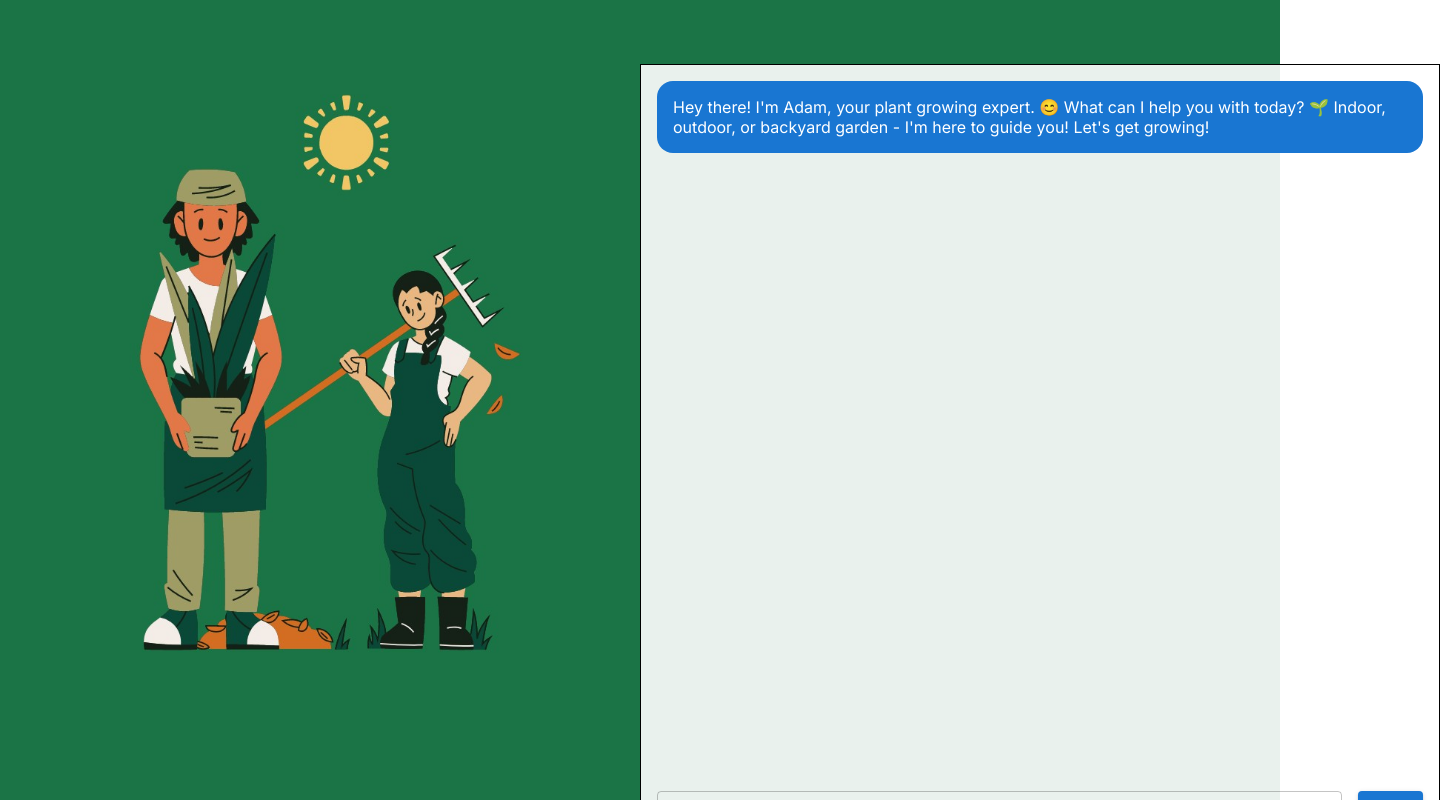
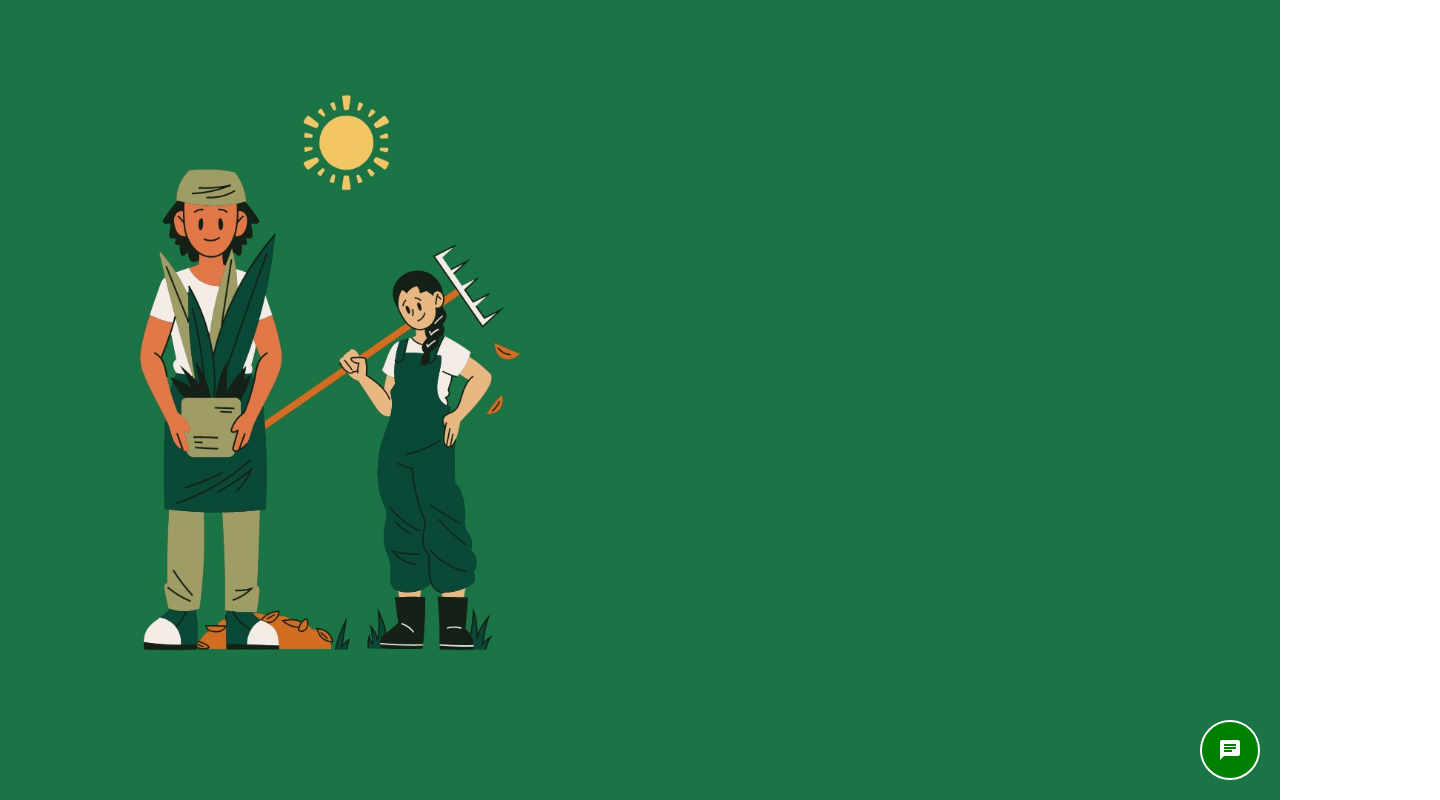
Before and after one commit to Fatima-FSSE/rootranger, a Next.js app: page / in a window 1280 px wide. Shown: the top 800 px of the page, 1440 px wide, since content can reach past the window. Built offline with nearby package versions, Linux system fonts and the light colour scheme.

Commit message:
improved UI and added animation for the responses

```diff
--- a/app/page.js
+++ b/app/page.js
@@ -1,109 +1,143 @@
 "use client";
-import { useState } from "react";
-import { Box, Button, Stack, TextField } from "@mui/material";
+import { useState, useEffect } from "react";
+import {
+  Box,
+  Button,
+  Stack,
+  TextField,
+  IconButton,
+  Avatar,
+} from "@mui/material";
+import ChatIcon from "@mui/icons-material/Chat"; // Make sure to install MUI icons if not already
+
 export default function Home() {
-
   const greetingMessage = `
 Hey there! I'm Adam, your plant growing expert. 😊 What can I help you with today? 🌱
 Indoor, outdoor, or backyard garden - I'm here to guide you! Let's get growing!
 `;
 
   const [messages, setMessages] = useState([
-    { role: 'model', text: greetingMessage },
+    { role: "model", text: greetingMessage },
   ]);
-  const [input, setInput] = useState('');
+  const [input, setInput] = useState("");
   const [isSending, setIsSending] = useState(false);
+  const [displayText, setDisplayText] = useState("");
+  const [currentMessage, setCurrentMessage] = useState("");
+  const [chatOpen, setChatOpen] = useState(false); // State to handle chat visibility
+
+  const typeText = (text, index = 0) => {
+    if (index < text.length) {
+      setDisplayText((prev) => prev + text[index]);
+      setTimeout(() => typeText(text, index + 1), 15);
+    }
+  };
+
+  useEffect(() => {
+    if (currentMessage) {
+      setDisplayText("");
+      typeText(currentMessage);
+    }
+  }, [currentMessage]);
+
+  useEffect(() => {
+    setCurrentMessage(greetingMessage);
+  }, []);
 
   const sendMessage = async () => {
-    const newMessage = { role: 'user', text: input };
+    const newMessage = { role: "user", text: input };
     const updatedMessages = [...messages, newMessage];
     setMessages(updatedMessages);
-    setInput('');
+    setInput("");
     setIsSending(true);
 
-    const history = updatedMessages.map(msg => ({
-      role: msg.role,
-      parts: [{ text: msg.text }],
-    }));
-
     try {
-      const response = await fetch('/api/chatbot', {
-        method: 'POST',
+      const response = await fetch("/api/chatbot", {
+        method: "POST",
         headers: {
-          'Content-Type': 'application/json',
+          "Content-Type": "application/json",
         },
         body: JSON.stringify({
           message: input,
-          history,
+          history: updatedMessages.map((msg) => ({
+            role: msg.role,
+            parts: [{ text: msg.text }],
+          })),
         }),
       });
 
       const data = await response.json();
       if (response.ok) {
-        const botMessage = { role: 'model', text: data.text };
-        setMessages([...updatedMessages, botMessage]);
+        const botMessage = { role: "model", text: data.text };
+        updatedMessages.push(botMessage);
+        setMessages(updatedMessages);
+        setCurrentMessage(data.text);
       } else {
-        console.error('Error response from server:', data.error);
+        console.error("Error response from server:", data.error);
       }
     } catch (error) {
-      console.error('Error sending message:', error);
+      console.error("Error sending message:", error);
     } finally {
       setIsSending(false);
     }
   };
 
   return (
-
     <Box
-  width="100vw"
+      width="100%"
       height="100vh"
       display="flex"
-  justifyContent="center"
-  alignItems="center"
-  position="relative"
+      justifyContent="flex-end"
+      alignItems="flex-end"
       sx={{
         backgroundImage: 'url("rootrangerbg.jpg")',
-    backgroundSize: 'cover',
-    backgroundPosition: 'center',
+        backgroundSize: "cover",
+        backgroundPosition: "center",
+        position: "relative",
       }}
     >
+      {chatOpen ? (
         <Stack
           direction={"column"}
-    width="800px"
-    height="800px"
+          width="500px" // Fixed width
+          height="600px" // Fixed height
           border="1px solid black"
           p={2}
-    position="absolute"
-    top="8%"
-    left="50%"
-    transform="translate(-50%, -50%)"
-    bgcolor="rgba(255, 255, 255, 0.9)" // Optional: to make the background slightly transparent
+          bgcolor="rgba(255, 255, 255, 0.8)"
+          sx={{
+            overflowY: "auto",
+            marginBottom: "20px",
+            marginRight: "20px",
+            borderRadius: "10px",
+            position: "absolute",
+            bottom: 80, // Offset by the height of the button
+            right: 20,
+            zIndex: 5,
+          }}
         >
-    <Stack direction={"column"} spacing={2} flexGrow={1}>
-      {messages.map((msg, index) => {
-        return (
+          <Stack direction={"column"} spacing={2} flexGrow={1} mb={2}>
+            {" "}
+            {messages.map((msg, index) => (
               <Box
                 key={index}
                 display="flex"
                 justifyContent={
                   msg.role === "model" ? "flex-start" : "flex-end"
                 }
+                sx={{ width: "100%" }}
               >
                 <Box
-              bgcolor={
-                msg.role === "model"
-                  ? "primary.main"
-                  : "secondary.main"
-              }
+                  bgcolor={msg.role === "model" ? "green" : "lightgreen"}
                   color="white"
-              borderRadius={4}
+                  borderRadius="16px"
                   p={2}
+                  sx={{ maxWidth: "100%", wordWrap: "break-word" }}
                 >
-              {msg.text}
+                  {msg.role === "model" && index === messages.length - 1
+                    ? displayText
+                    : msg.text}
                 </Box>
               </Box>
-        );
-      })}
+            ))}
           </Stack>
           <Stack direction={"row"} spacing={2}>
             <TextField
@@ -111,20 +145,40 @@ Indoor, outdoor, or backyard garden - I'm here to guide you! Let's get growing!
               fullWidth
               onChange={(e) => setInput(e.target.value)}
               value={input}
+              disabled={isSending}
             />
-      <Button variant="contained" onClick={sendMessage}>
+            <Button
+              variant="contained"
+              onClick={sendMessage}
+              disabled={isSending}
+            >
               Send
             </Button>
           </Stack>
         </Stack>
+      ) : null}
+      <IconButton
+        onClick={() => setChatOpen(!chatOpen)}
+        sx={{
+          color: "white",
+          backgroundColor: "green",
+          "&:hover": {
+            backgroundColor: "darkgreen",
+          },
+          position: "absolute",
+          bottom: 20,
+          right: 20,
+          zIndex: 10,
+          borderRadius: "50%",
+          border: "2px solid white",
+        }}
+      >
+        <Avatar sx={{ bgcolor: "transparent" }}>
+          <ChatIcon />
+        </Avatar>
+      </IconButton>
     </Box>
-
-
-
-
-
-
-
+  );
 
   // <Box
   //   width="100vw"
@@ -167,5 +221,4 @@ Indoor, outdoor, or backyard garden - I'm here to guide you! Let's get growing!
   //     </Stack>
   //   </Stack>
   // </Box>
-  );
 }
```
Lines whose indentation alone changed are shown as unchanged.
